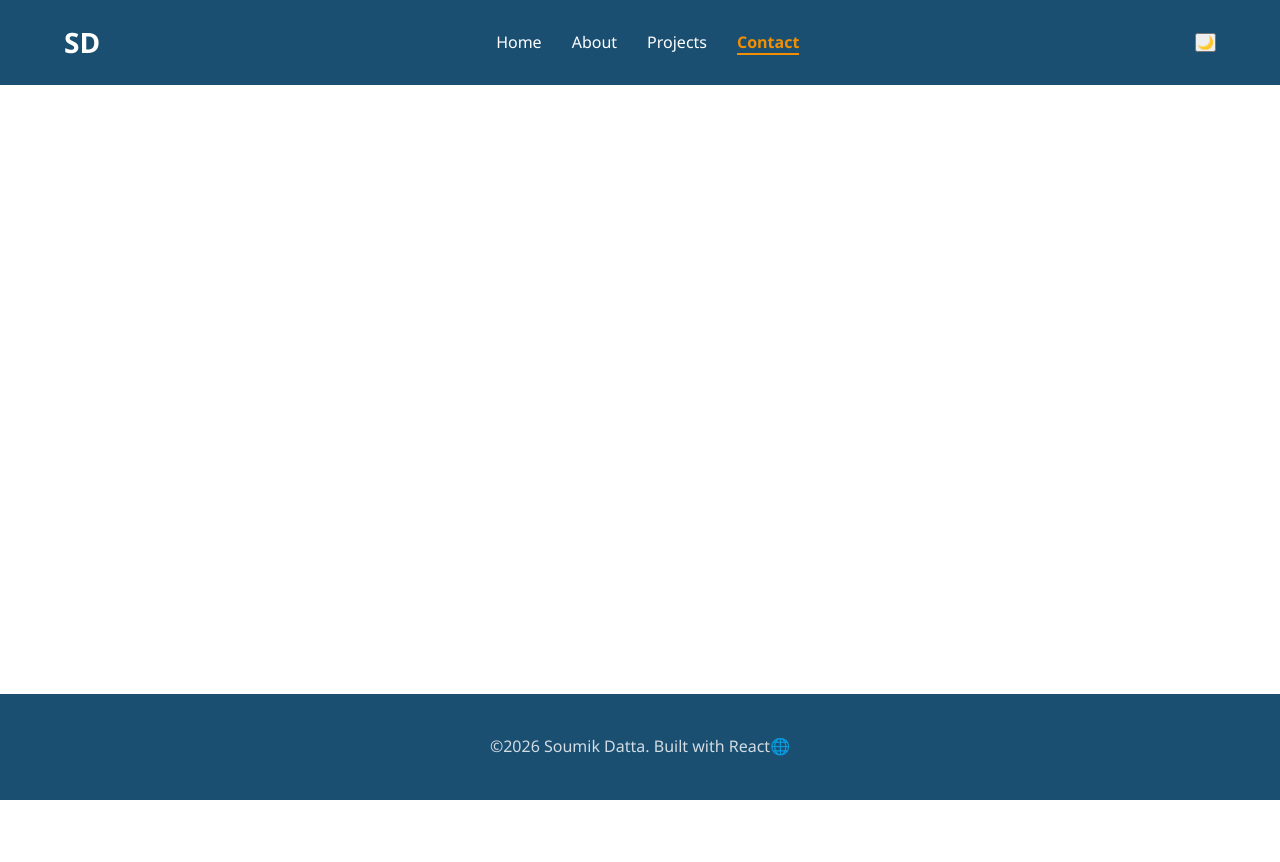
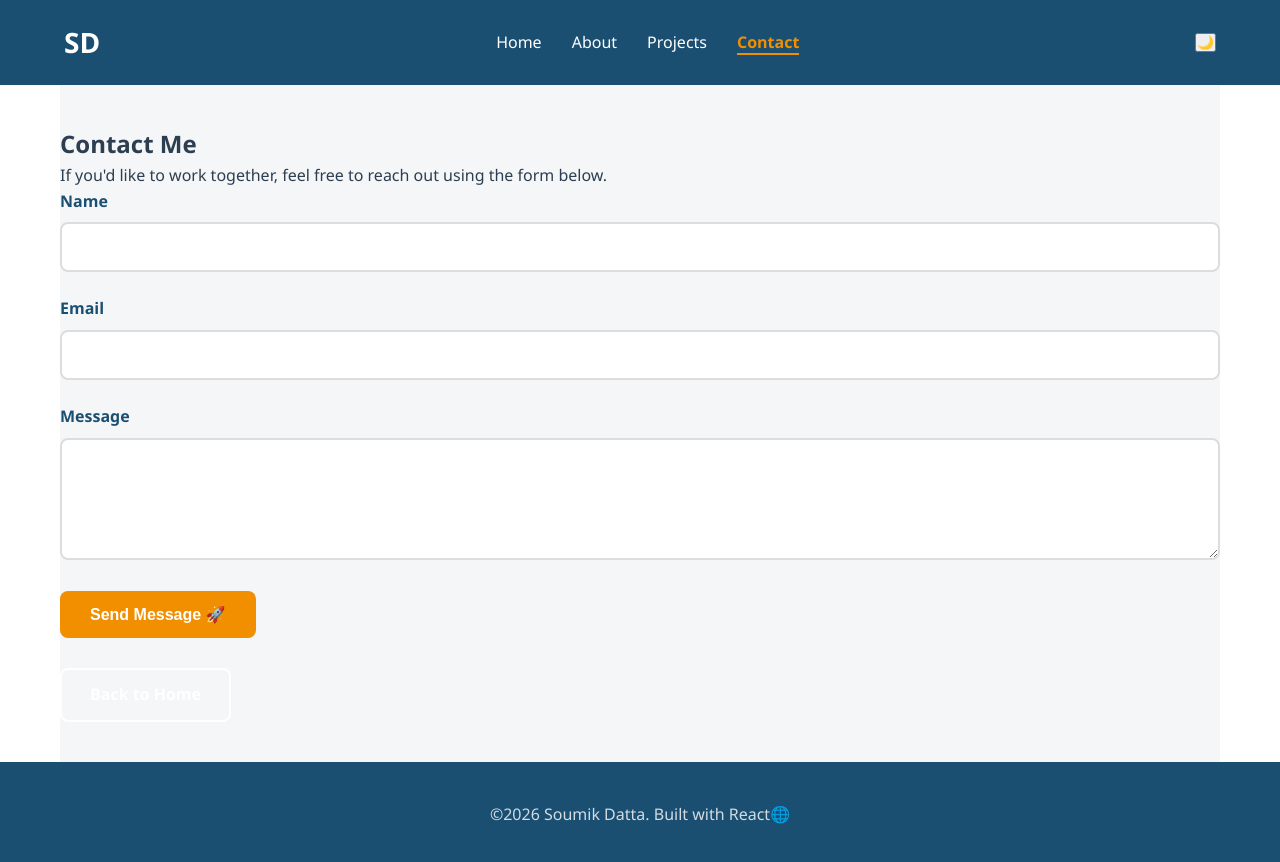
Before and after one commit to soumik03/react-portfolio-two, a React (Vite) app: page /contact in a window 1280 px wide. Shown: the top 862 px of the page. Before the commit the page ends 800 px from the top, so only its background shows below. Built offline with nearby package versions, Linux system fonts and the light colour scheme.

Commit message:
Day13_changes

```diff
--- a/src/App.jsx
+++ b/src/App.jsx
@@ -5,10 +5,12 @@ import Navbar from './components/Navbar/Navbar';
 import Footer from './components/Footer/Footer'
 import Home from './pages/Home';
 import About from './pages/About';
+import Projects from './pages/Projects';
+import Contact from './pages/Contact';
+import NotFound from './pages/NotFound';
 
 function App() {
   const [theme, setTheme] = useState('light');
-
   useEffect(() => {
     document.body.dataset.theme = theme;
     localStorage.setItem('theme', theme);
@@ -33,6 +35,9 @@ function App() {
           <Routes>
           <Route path="/" element={<Home />} />
             <Route path="/about" element={<About />} />
+            <Route path="/projects" element={<Projects />} />
+            <Route path="/contact" element={<Contact />} />
+            <Route path="*" element={<NotFound />} />
           </Routes>
         </main>
         <Footer />
--- a/src/components/ContactForm/ContactForm.css
+++ b/src/components/ContactForm/ContactForm.css
@@ -0,0 +1,54 @@
+/* === CONTACT FORM === */
+.contact-section{
+    background: var(--light);
+}
+
+.form-group{
+    margin-bottom: 24px;
+}
+
+.form-group label{
+    display: block;
+    margin-bottom: 8px;
+    font-weight: 600;
+    color: var(--primary);
+}
+
+.form-group input,
+.form-group textarea,
+.form-select{
+    width: 100%;
+    padding: 14px 16px;
+    border: 2px solid #DDD;
+    border-radius: 8px;
+    font-size: 1rem;
+    transition: border-color 0.3s, box-shadow 0.3s;
+}
+.form-group.invalid label {
+    color: #c53030;
+}
+
+.form-group.invalid input,
+.form-group.invalid textarea {
+    border-color: #c53030;
+}
+
+.form-group input:focus,
+.form-group textarea:focus,
+.form-group .form-select:focus{
+    border-color: var(--primary);
+    outline: none;
+    box-shadow: 0 0 0 3px rgba(27, 79, 114, 0.2);
+}
+
+.form-error {
+    margin-top: 8px;
+    color: #c53030;
+    font-size: 0.9rem;
+}
+
+.form-success {
+    margin-top: 18px;
+    color: #1d6a20;
+    font-weight: 600;
+}
--- a/src/components/ContactForm/ContactForm.jsx
+++ b/src/components/ContactForm/ContactForm.jsx
@@ -0,0 +1,98 @@
+import React, { useState } from 'react'
+import './ContactForm.css'
+
+function ContactForm() {
+    const [fields, setFields] = useState({ name: '', email: '', message: '' });
+    const [errors, setErrors] = useState({});
+    const [status, setStatus] = useState('idle'); // 'idle', 'sending', or 'success'
+
+    function handleChange(event) {
+        const { name, value } = event.target;
+        setFields(prev => ({ ...prev, [name]: value }));
+        setErrors(prev => ({ ...prev, [name]: '' }));
+    }
+
+    function validateForm() {
+        const newErrors = {};
+
+        if (!fields.name.trim()) {
+            newErrors.name = 'Name is required !';
+        }
+
+        if (!fields.email.includes('@')) {
+            newErrors.email = 'Enter a valid email !';
+        }
+
+        if (fields.message.trim().length < 10) {
+            newErrors.message = 'Message must be at least 10 characters !';
+        }
+
+        setErrors(newErrors);
+        return Object.keys(newErrors).length === 0;
+    }
+
+    async function handleSubmit(event) {
+        event.preventDefault();
+
+        if (!validateForm()) {
+            return;
+        }
+
+        setStatus('sending');
+        await new Promise(resolve => setTimeout(resolve, 3000));
+
+        setStatus('success');
+        setFields({ name: '', email: '', message: '' });
+
+        setTimeout(() => {
+            setStatus('idle');
+        }, 3000);
+    }
+
+    return (
+      <div>
+        <form onSubmit={handleSubmit} className='contact-form' noValidate>
+          <div className={"form-group" + (errors.name ? ' invalid' : '')}>
+              <label>Name</label>
+              <input
+                name='name'
+                type='text'
+                value={fields.name}
+                onChange={handleChange}
+              />
+              {errors.name && <p className='form-error'>{errors.name}</p>}
+          </div>
+          <div className={"form-group" + (errors.email ? ' invalid' : '')}>
+              <label>Email</label>
+              <input
+                name='email'
+                type='email'
+                value={fields.email}
+                onChange={handleChange}
+              />
+              {errors.email && <p className='form-error'>{errors.email}</p>}
+          </div>
+          <div className={"form-group" + (errors.message ? ' invalid' : '')}>
+              <label>Message</label>
+              <textarea
+                name='message'
+                rows='5'
+                value={fields.message}
+                onChange={handleChange}
+              />
+              {errors.message && <p className='form-error'>{errors.message}</p>}
+          </div>
+          <button type="submit" disabled={status === 'sending'} className="btn btn-primary">
+              {status === 'sending'
+                ? 'Sending...'
+                : status === 'success'
+                ? '✅ Message Sent !'
+                : 'Send Message 🚀'}
+          </button>
+          {status === 'success' && <p className='form-success'>Your message has been sent.</p>}
+        </form>
+      </div>
+    )
+}
+
+export default ContactForm
--- a/src/index.css
+++ b/src/index.css
@@ -47,3 +47,152 @@ body {
 section {
     padding: 60px 0;
 }
+section h2{
+    text-align: center;
+    font-size: 2.2rem;
+    margin-bottom: 40px;
+    color: var(--primary);
+}
+
+section h2::after{
+    content: '';
+    display: block;
+    width: 60px;
+    height: 4px;
+    background: var(--accent);
+    margin: 12px auto 0;
+    border-radius: 2px;
+}
+/* BUTTON */
+
+.btn {
+display: inline-block;
+padding: 12px 28px;
+border-radius: 8px;
+text-decoration: none;
+font-weight: 600;
+font-size: 1rem;
+cursor: pointer;
+border: 2px solid transparent;
+transition: all 0.3s ease;
+}
+
+.btn-primary {
+background: var(--accent);
+color: var(--white);
+}
+
+.btn-primary:hover {
+background: transparent;
+color: var(--accent);
+border-color: var(--accent);
+}
+
+.btn-secondary {
+background: transparent;
+color: var(--white);
+border-color: var(--white);
+}
+
+.btn-secondary:hover {
+background: var(--white);
+color: var(--primary);
+}
+
+.filter-btn {
+  padding: 8px 20px;
+  background: transparent;
+  border: 2px solid var(--primary);
+  color: var(--primary);
+  border-radius: 25px;
+  cursor: pointer;
+  font-weight: 600;
+  transition: all 0.3s ease;
+  margin-right: 12px;
+}
+
+.filter-btn:hover,
+.filter-btn.active {
+  background: var(--primary);
+  color: var(--white);
+}
+
+.filter-btn:last-child {
+  margin-right: 0;
+}
+/* Project and About Sections styling (but have to change ) */
+.projects-header {
+  margin-bottom: 40px;
+  display: flex;
+  flex-direction: column;
+  align-items: center;
+  gap: 20px;
+}
+
+.project-filters {
+  display: flex;
+  justify-content: center;
+  flex-wrap: wrap;
+  gap: 12px;
+}
+
+.projects-page {
+  padding-top: 40px;
+  padding-bottom: 60px;
+}
+
+@media (max-width: 768px) {
+  .projects-header {
+    align-items: center;
+    text-align: center;
+  }
+}
+.about-section {
+  padding: 40px 0;
+}
+
+.about-wrapper {
+  display: grid;
+  grid-template-columns: 280px 1fr;
+  align-items: center;
+  gap: 40px;
+  max-width: 1000px;
+  margin: 0 auto;
+}
+
+.about-image {
+  display: flex;
+  justify-content: center;
+}
+
+.about-image img {
+  width: 100%;
+  max-width: 280px;
+  aspect-ratio: 1 / 1;
+  object-fit: cover;
+  border-radius: 50%;
+  border: 6px solid var(--accent);
+  box-shadow: 0 20px 40px rgba(0, 0, 0, 0.15);
+}
+
+.about-copy h1 {
+  font-size: 2.75rem;
+  margin-bottom: 20px;
+}
+
+.about-copy p {
+  font-size: 1.1rem;
+  line-height: 1.8;
+  color: var(--text);
+}
+
+@media (max-width: 860px) {
+  .about-wrapper {
+    grid-template-columns: 1fr;
+    text-align: center;
+  }
+
+  .about-image {
+    margin-bottom: 25px;
+  }
+}
--- /dev/null
+++ b/src/pages/Contact.jsx
@@ -0,0 +1,19 @@
+import { Link } from 'react-router-dom';
+import ContactForm from '../components/ContactForm/ContactForm';
+
+function Contact() {
+  return (
+    <div className='contact-page container'>
+      <section id='contact' className='contact-section' style={{ padding: '40px 0' }}>
+        <h1>Contact Me</h1>
+        <p>If you'd like to work together, feel free to reach out using the form below.</p>
+        <ContactForm />
+        <div style={{ marginTop: '30px' }}>
+          <Link to='/' className='btn btn-secondary'>Back to Home</Link>
+        </div>
+      </section>
+    </div>
+  );
+}
+
+export default Contact;
--- /dev/null
+++ b/src/pages/NotFound.jsx
@@ -0,0 +1,10 @@
+import { Link } from 'react-router-dom';
+
+function NotFound() {
+return (
+<div style={{ textAlign: 'center', padding: '100px' }}>
+{'404 Page Not FoundBack to Home'}
+</div>
+);
+}
+export default NotFound;
--- /dev/null
+++ b/src/pages/Projects.jsx
@@ -0,0 +1,35 @@
+import { useState } from 'react';
+import { projectsData, categories } from '../data/projects';
+import ProjectGrid from '../components/ProjectGrid/ProjectGrid';
+
+function Projects() {
+const [activeFilter, setActiveFilter] = useState('all');
+
+const visible = activeFilter === 'all'
+    ? projectsData
+    : projectsData.filter(p => p.category === activeFilter);
+
+return (
+    <div className='projects-page container'>
+        <div className='projects-header'>
+            <h1>My Projects</h1>
+            <div className='project-filters'>
+                {categories.map(cat => (
+                    <button
+                        key={cat}
+                        className={cat === activeFilter ? 'filter-btn active' : 'filter-btn'}
+                        onClick={() => setActiveFilter(cat)}
+                    >
+                        {cat.toUpperCase()}
+                    </button>
+                ))}
+            </div>
+        </div>
+
+        <ProjectGrid projects={visible} />
+    </div>
+);
+
+
+}
+export default Projects;
```
Also changed, not shown: src/components/ProjectCard/ProjectCard.css (+46 -46 lines).
